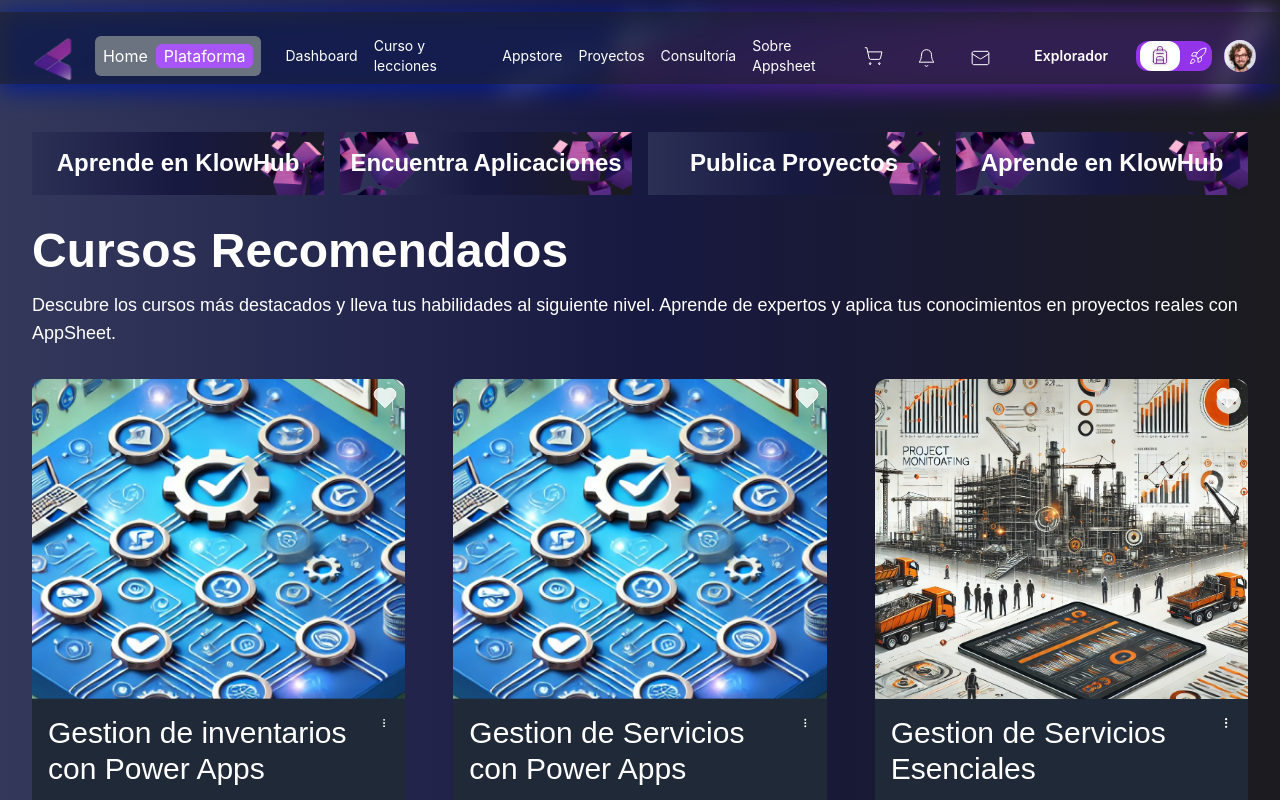
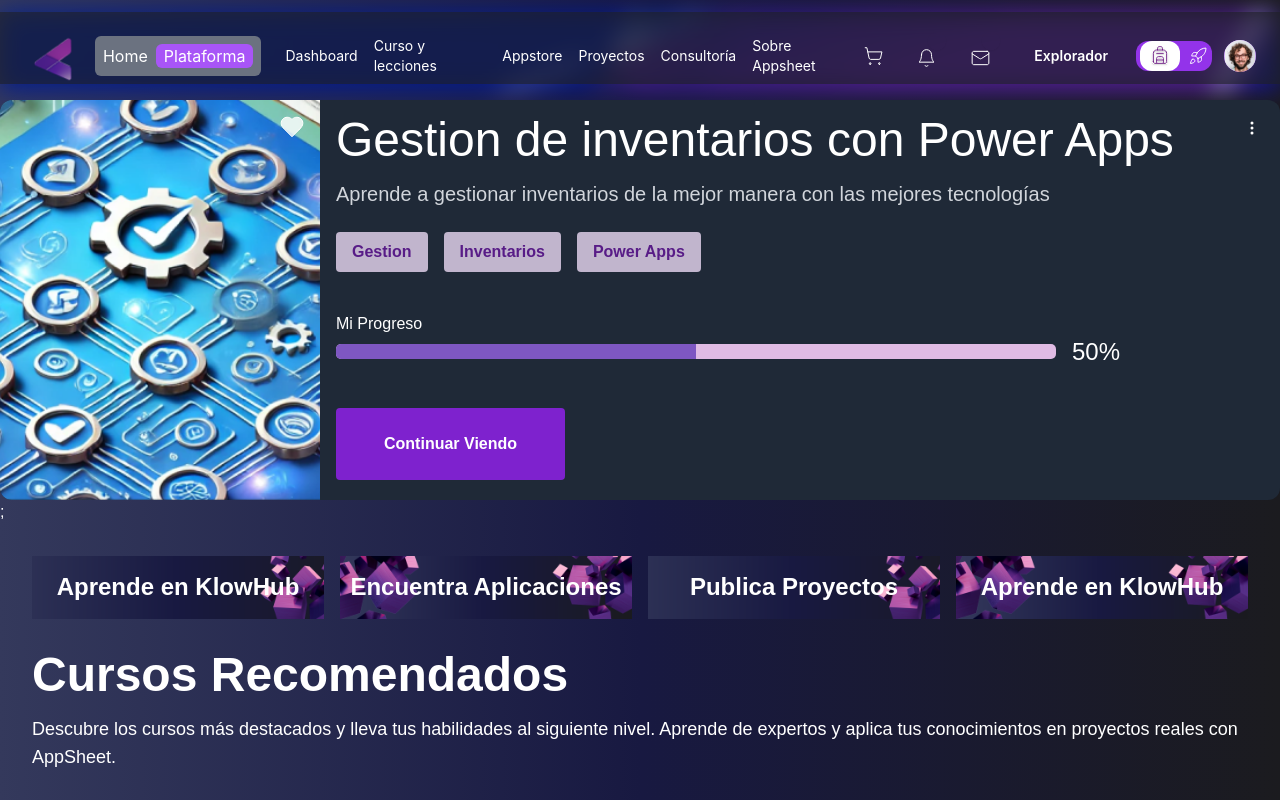
Before and after one commit to No-Country-simulation/h3-10-klowhub, a Next.js app in the folder Frontend/: page /landing in a window 1280 px wide. Shown: the top 800 px of the page. Built offline with nearby package versions, Linux system fonts and the light colour scheme.

Commit message:
FEAT/Card-Horizontal

```diff
--- a/Frontend/src/app/landing/page.tsx
+++ b/Frontend/src/app/landing/page.tsx
@@ -7,6 +7,7 @@ import CourseMock from "../../../public/img/Landing/CourseMock.png";
 import { Header } from "@/components/Layout/Header";
 import { Footer } from "@/components/Layout/Footer";
 import Banner from "@/components/Banner/Banner";
+import CardCourseHorizontal from "@/components/Card_Course/Card_Course_Horizontal/CardCourseHorizontal";
 export default function LandingPage() {
   const [visibleCountAPP, setVisibleCountAPP] = useState(4); // Estado para controlar cuántos elementos se muestran
   const [visibleCountCourse, setVisibleCountCourse] = useState(3); // Estado para controlar cuántos elementos se muestran
@@ -19,9 +20,19 @@ export default function LandingPage() {
     setVisibleCountCourse((prevCount: number) => prevCount + 4);
   };
   const base = courseCard;
+  const curso = courseCard.slice(0, 1);
   return (
     <div>
       <Header />
+
+      {curso &&
+        curso.map((items) => {
+          return (
+            <div className="" key={items.title}>
+              <CardCourseHorizontal course={items} />;
+            </div>
+          );
+        })}
       <div className="m-8">
         <div className="mt-4 grid grid-cols-1 sm:grid-cols-2 lg:grid-cols-4 gap sm:gap-4 justify-around">
           <Banner
--- a/Frontend/src/components/Banner/Banner.tsx
+++ b/Frontend/src/components/Banner/Banner.tsx
@@ -10,15 +10,13 @@ const Banner: React.FC<Banner_Props> = ({
 }) => {
   return (
     <div className={classes}>
-      <div className="relative rounded-lg">
+      <div className="hover:opacity-80 relative rounded-lg">
         <Link href={redirectTo}>
           <Image
             src={backgroundImage || BackgroundBanner}
             alt="Background image with abstract purple shapes"
             objectFit="cover"
             className="overflow-hidden"
-            // layout="fill"
-            //style={{ paddingBottom: "14.4%" }}
           />
           <div className="absolute inset-0 flex items-center justify-center">
             <h1 className="text-white text-md md:text-lg lg:text-2xl font-bold">
--- a/Frontend/src/components/Card_Course/Card_Course.tsx
+++ b/Frontend/src/components/Card_Course/Card_Course.tsx
@@ -57,7 +57,7 @@ export default function CardCourse({ course }: { course: PropsCourse }) {
         </div>
         {tags.map((tags) => (
           <span
-            className=" inline-block relative text-purple-900 bg-[#F7E5FFBF] hover:bg-purple-200 text-white font-bold my-2 py-2 px-4 mr-4 rounded"
+            className=" inline-block relative text-purple-900 bg-[#F7E5FFBF] hover:bg-purple-200 text-{#632daf} font-bold my-2 py-2 px-4 mr-4 rounded"
             key={tags}
           >
             {tags}
--- /dev/null
+++ b/Frontend/src/components/Card_Course/Card_Course_Horizontal/CardCourseHorizontal.tsx
@@ -0,0 +1,102 @@
+"use client";
+import { useState } from "react";
+import Link from "next/link";
+import Image from "next/image";
+import DetailsIcon from "../../../../public/icons/DetailIcon";
+import StarRating from "../../StarsRating/StarsRating";
+import HeartIcon from "../../MentoresComp/Icons/HeartIcon";
+import { PropsCourse } from "@/services/Interfaces";
+
+export default function CardCourseHorizontal({
+  course,
+}: {
+  course: PropsCourse;
+}) {
+  const {
+    mainImageCourse,
+    altMainImageCourse,
+    projectImage,
+    projectName,
+    title,
+    description,
+    tags,
+    stars,
+    califications,
+    price,
+    width = 200,
+    heigth = 453,
+  } = course;
+  const [StateHeadt, setStateHeadt] = useState(false);
+  function handleClick() {
+    setStateHeadt(!StateHeadt);
+  }
+  const progress = 50;
+  return (
+    <div className="h-[400px] w-full bg-[#1F2937] relative rounded-xl flex">
+      {/* Imagen al lado izquierdo */}
+      <div className="w-[25%] h-full relative">
+        <Image
+          src={mainImageCourse}
+          alt={altMainImageCourse}
+          layout="fill"
+          objectFit="cover"
+          className="rounded-l-xl"
+        />
+        <button
+          onClick={handleClick}
+          className="absolute right-2 top-2  p-2 rounded-full"
+        >
+          <HeartIcon StateHeart={StateHeadt} />
+        </button>
+      </div>
+
+      {/* Contenido al lado derecho */}
+      <div className="w-[70%] flex flex-col justify-between">
+        <div className="px-4 py-4">
+          <div className="flex justify-between">
+            <h2 className="text-5xl text-white">{title}</h2>
+            <div className="absolute right-5 top-5">
+              <DetailsIcon />
+            </div>
+          </div>
+          <p className="mt-4 text-xl text-gray-300">{description}</p>
+          <section className="mt-4">
+            {tags.map((tag) => (
+              <span
+                className="inline-block text-purple-900 bg-[#F7E5FFBF] hover:bg-purple-200 text-{#632daf} font-bold my-2 py-2 px-4 mr-4 rounded"
+                key={tag}
+              >
+                {tag}
+              </span>
+            ))}
+          </section>
+          <p className="mt-8">Mi Progreso</p>
+          <div className="flex flex-row items-center ">
+            <div
+              className=" w-5/6"
+              style={{
+                height: "15px",
+                backgroundColor: "#E0BBE4",
+                borderRadius: "5px",
+                overflow: "hidden",
+              }}
+            >
+              <div
+                style={{
+                  width: `${progress}%`,
+                  height: "100%",
+                  backgroundColor: "#7E57C2", // Violeta más oscuro
+                  transition: "width 0.3s ease-in-out",
+                }}
+              />
+            </div>
+            <p className="text-2xl ml-4">{progress}%</p>
+          </div>
+          <button className="absolute bottom-5 bg-purple-700 hover:bg-purple-900 text-white font-bold py-6 px-12 rounded">
+            Continuar Viendo
+          </button>
+        </div>
+      </div>
+    </div>
+  );
+}
```
